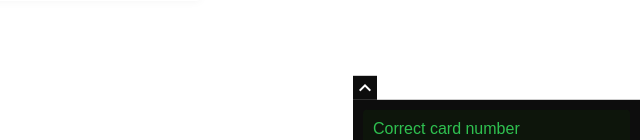
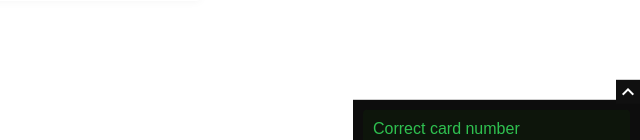
Before and after one commit to Bawelna0225/small-projects, a PHP site: page / in a window 1280 px wide. Shown: the part 660-800 px from the top of the page, without its empty margins (640-1280 px from the left). Run offline with PHP 8.4, Linux system fonts and the light colour scheme.

Commit message:
form margin block

```diff
--- a/card-info-form/css/style.css
+++ b/card-info-form/css/style.css
@@ -27,6 +27,7 @@ a {
   width: min(100vw - 1rem, 400px);
   gap: 20px;
   border-radius: 4px;
+  margin-block: 40px;
 }
 .checkout .input {
   display: grid;
@@ -156,9 +157,9 @@ a {
 }
 .copy-card-number-container span {
   position: absolute;
-  top: -18%;
-  background-color: rgba(0, 0, 0, 0.95);
-  left: 0;
+  top: -15%;
+  background-color: rgb(16, 16, 16);
+  right: 0;
   font-size: 1.5rem;
   cursor: pointer;
 }
--- a/card-info-form/css/style.scss
+++ b/card-info-form/css/style.scss
@@ -24,6 +24,7 @@ a {
 	width: min(calc(100vw - 1rem), 400px);
 	gap: 20px;
 	border-radius: 4px;
+	 margin-block: 40px;
 	.input {
 		display: grid;
 		position: relative;
@@ -157,9 +158,9 @@ a {
 	}
 	span {
 		position: absolute;
-		top: -18%;
-		background-color: rgba(0, 0, 0, 0.95);
-		left: 0;
+		top: -15%;
+		background-color: rgb(16, 16, 16);
+		right: 0;
 		font-size: 1.5rem;
 		cursor: pointer;
 	}
```
Also changed, not shown: 1 other file.
